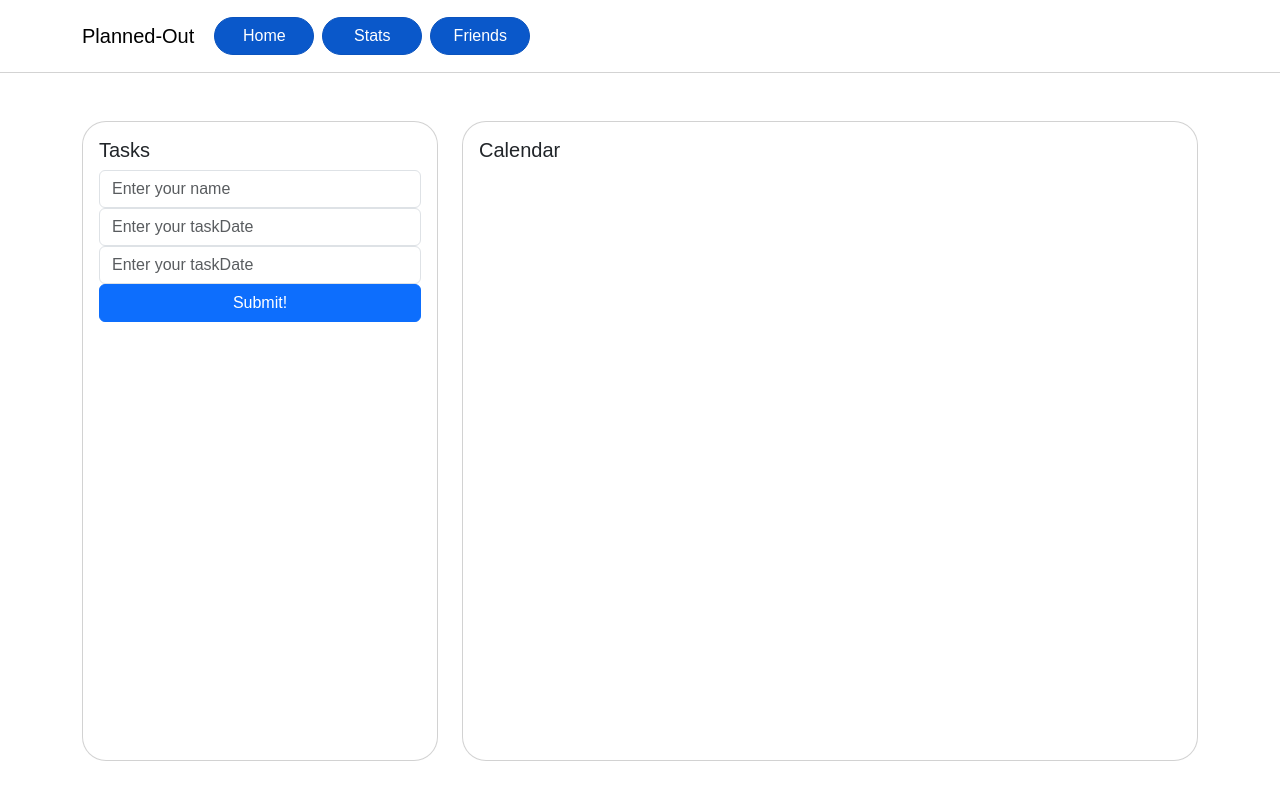
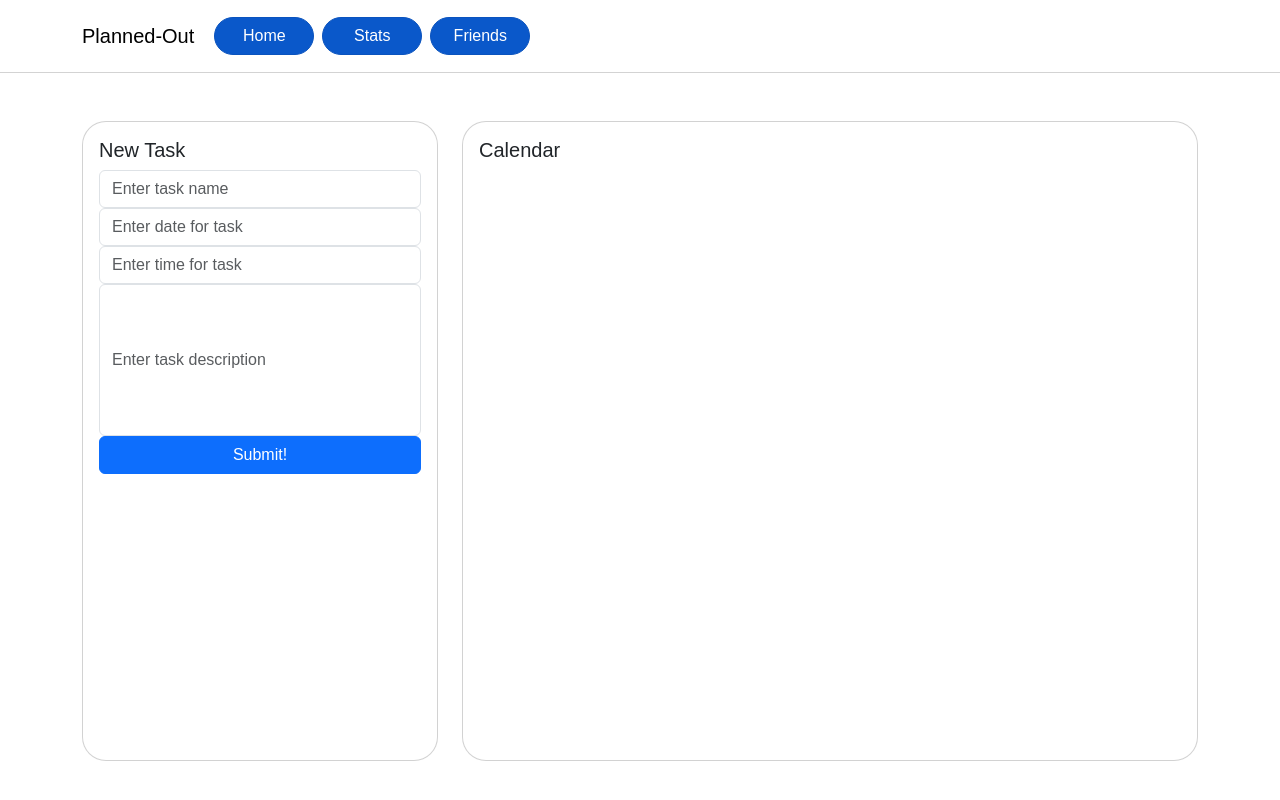
Before and after one commit to COSC481W-2023Fall/planned-out, a React (Create React App) app in the folder front-end/: page / in a window 1280 px wide. Built offline with nearby package versions, Linux system fonts and the light colour scheme.

Commit message:
Changed some front end things
Changed placeholder names, changed description input box size

```diff
--- a/front-end/src/index.css
+++ b/front-end/src/index.css
@@ -28,3 +28,15 @@ div.tasks-card, div.calendar-card {
   padding: 1em;
   border-radius: 24px;
 }
+
+.tasks-card {
+
+ /*  background-color: rgb(2, 0, 0)
+ #0d6efd*/
+ }
+
+ .taskDescBox{
+  width: 100%;
+  height: 25%
+
+ }
--- a/front-end/src/pages/Home.js
+++ b/front-end/src/pages/Home.js
@@ -5,6 +5,7 @@ import Button from "react-bootstrap/Button";
 import Form from "react-bootstrap/Form";
 import Col from "react-bootstrap/Col";
 import Card from "react-bootstrap/Card";
+/*import './TaskCard.css';*/
 
 const Home = () => {
     const [taskName, setNameInput] = useState(""); // New state for the name input
@@ -48,25 +49,33 @@ const Home = () => {
                 <Row>
                     <Col>
                         <Card className="tasks-card">
-                            <Card.Title>Tasks</Card.Title>
+                            <Card.Title>New Task</Card.Title>
                             <Form.Control
                                 ref={inputBox}
                                 defaultValue={taskName}
-                                placeholder="Enter your name"
+                                placeholder="Enter task name"
                                 onChange={(e) => handleNameInput(e)}
                             />
                             <Form.Control
                                 ref={inputBox}
                                 defaultValue={taskDate}
-                                placeholder="Enter your taskDate"
+                                placeholder="Enter date for task"
+                                onChange={(e) => handleDateInput(e)}
+                            />
+
+                            <Form.Control
+                                ref={inputBox}
+                                defaultValue={taskDate}
+                                placeholder="Enter time for task"
                                 onChange={(e) => handleDateInput(e)}
                             />
 
                             <Form.Control
                                 ref={inputBox}
                                 defaultValue={taskDesc}
-                                placeholder="Enter your taskDate"
+                                placeholder="Enter task description"
                                 onChange={(e) => handleDescInput(e)}
+                                className="taskDescBox"
                             />
                             <Button onClick={(e) => handleSubmit(e)}>Submit!</Button>
 
--- /dev/null
+++ b/front-end/src/pages/TaskCard.css
@@ -0,0 +1,28 @@
+body {
+    margin: 0;
+    font-family: Arial, Helvetica, sans-serif;
+  }
+
+  code {
+    font-family: source-code-pro, Menlo, Monaco, Consolas, 'Courier New',
+      monospace;
+  }
+
+  /*-----TASK MAKE CARD-----*/
+
+  .tasks-card {
+   /*
+   TEST - DELETE LATER
+   transition: 0.3s;
+    width: 40%;
+    border-radius: 5px; /*Gives card rounded corners*/
+    background-color: rgb(2, 0, 0)
+  }
+
+  .container {
+    padding: 2px 16px; /* creates margins */
+  }
+
+  .input {
+    /* class for affecting input boxes*/
+    }
```
